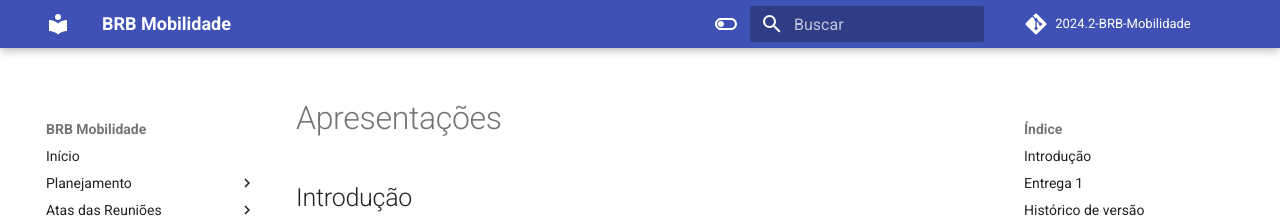
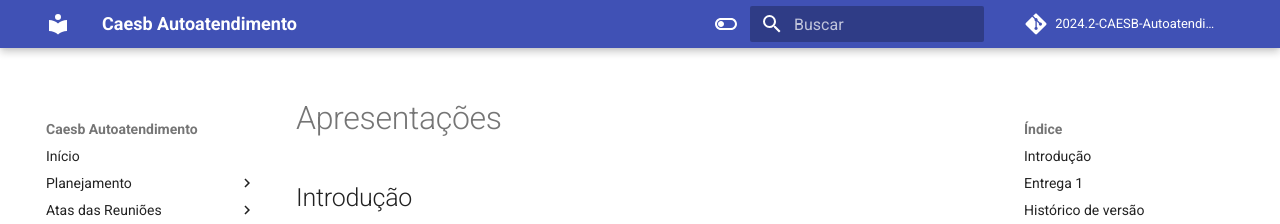
Before and after one commit to Requisitos-de-Software/2024.2-CAESB-Autoatendimento, an MkDocs documentation site: the page built from docs/apresentacoes/entregas.md, in a window 1280 px wide. Shown: the top 224 px of the page. Built offline with MkDocs 1.6.1 and Material for MkDocs 9.7.7, drawn with Linux system fonts in a browser that asks for light colours; comment, search, counter and statistics services are not loaded.

Commit message:
troca nome repo

```diff
--- a/mkdocs.yml
+++ b/mkdocs.yml
@@ -1,7 +1,7 @@
 repo_url: https://github.com/Requisitos-de-Software/2024.2-BRB-Mobilidade
-repo_name: 2024.2-BRB-Mobilidade
+repo_name: 2024.2-CAESB-Autoatendimento
 
-site_name: BRB Mobilidade
+site_name: Caesb Autoatendimento
 
 theme:
   name: material
```
